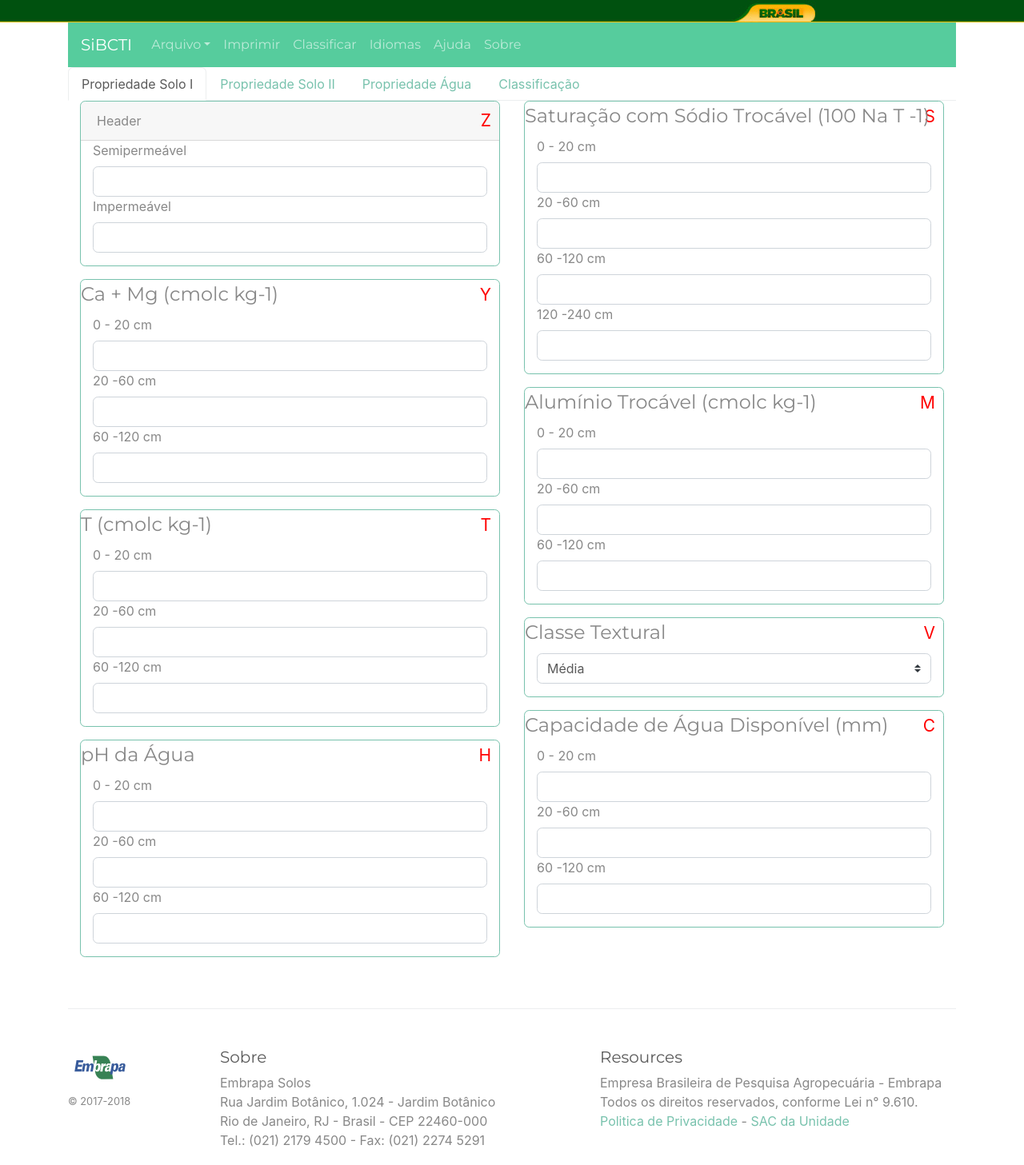
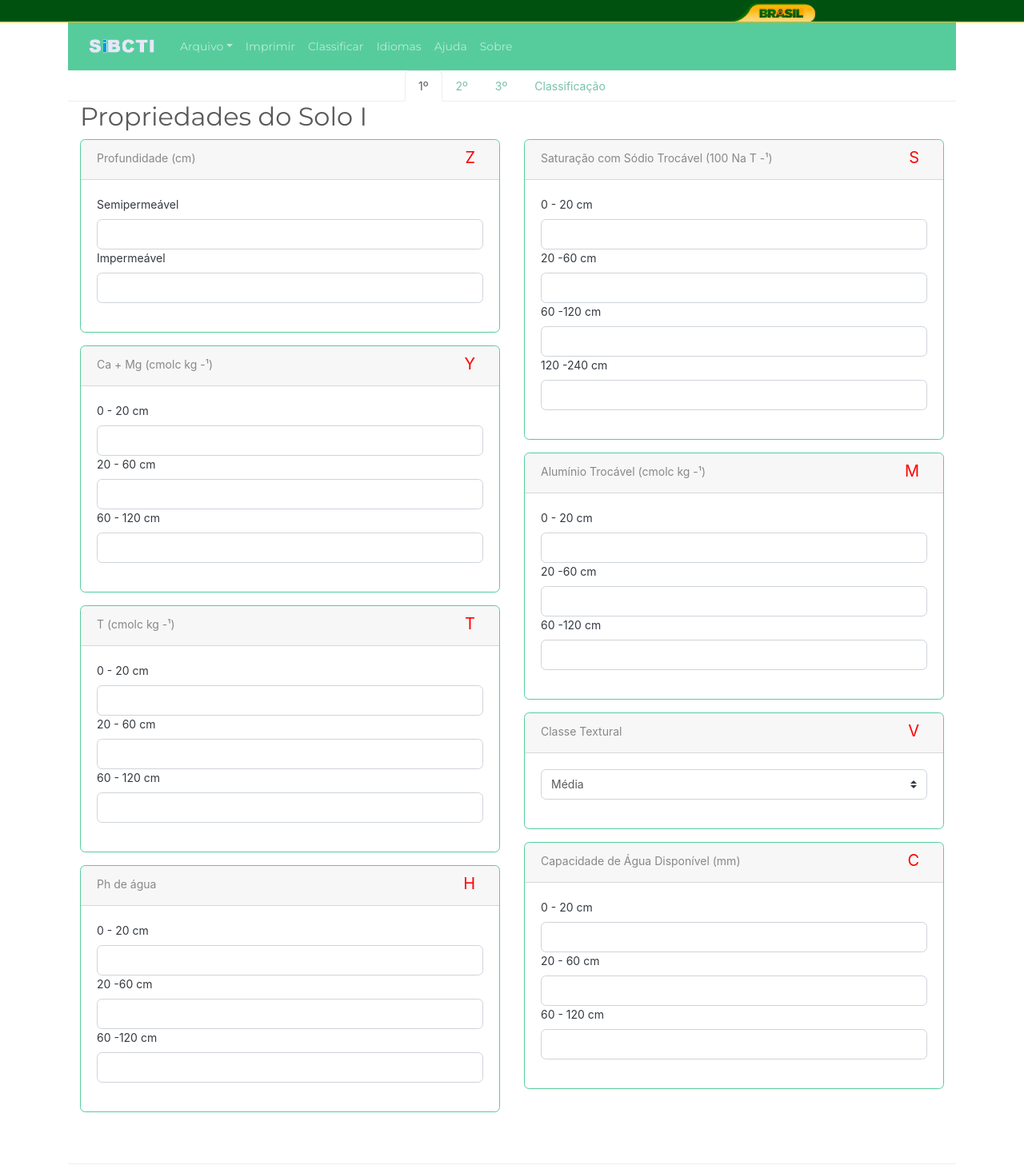
Before and after one commit to lukpod1/front-embrapa, a plain HTML site: page index.html in a window 1280 px wide. Shown: the top 1457 px of the page at 80% size. Drawn offline with nearby package versions, Linux system fonts and the light colour scheme.

Commit message:
mudanças

```diff
--- a/index.css
+++ b/index.css
@@ -1,3 +1,6 @@
+body {
+    font-size: 14px;
+}
 .filete-barra-governo_verde {
     background: url(./img/filete-barra-governo_verde.jpg) repeat;
     width: 100%;
@@ -22,7 +25,7 @@
 .letras {
     float: right;
     margin-right: 10px;
-    margin-top: -41px;
+    margin-top: -5px;
     color: #FF0000;
-    font-size: 21px;
+    font-size: 20px;
 }
--- a/index.html
+++ b/index.html
@@ -28,7 +28,9 @@
 
         <!-- navbar -->
         <nav class="navbar navbar-expand-lg navbar-dark bg-success">
-            <a class="navbar-brand" href="index.html">SiBCTI</a>
+            <a class="navbar-brand" href="index.html">
+                <img src="img/logo.png" alt="" width="100px">
+            </a>
             <button class="navbar-toggler" type="button" data-toggle="collapse" data-target="#navbarColor01"
                 aria-controls="navbarColor01" aria-expanded="false" aria-label="Toggle navigation">
                 <span class="navbar-toggler-icon"></span>
@@ -69,48 +71,75 @@
             </div>
         </nav>
 
-        <ul class="nav nav-tabs ">
+        <ul class="nav nav-tabs justify-content-center ">
             <li class="nav-item">
-                <a class="nav-link active show" data-toggle="tab" href="#propsolo1">Propriedade Solo I</a>
+                <a class="nav-link active show" data-toggle="tab" href="#propsolo1">1º</a>
             </li>
             <li class="nav-item">
-                <a class="nav-link show" data-toggle="tab" href="#profile">Propriedade Solo II</a>
+                <a class="nav-link show" data-toggle="tab" href="#propsolo2">2º</a>
             </li>
             <li class="nav-item">
-                <a class="nav-link show" data-toggle="tab" href="#">Propriedade Água</a>
+                <a class="nav-link show" data-toggle="tab" href="#propagua">3º</a>
             </li>
             <li class="nav-item">
-                <a class="nav-link show" data-toggle="tab" href="#">Classificação</a>
+                <a class="nav-link show" data-toggle="tab" href="#classificacao">Classificação</a>
             </li>
         </ul>
         <div id="myTabContent" class="tab-content">
             <div class="tab-pane fade active show" id="propsolo1">
                 <div class="container-fluid">
+                    <h2>Propriedades do Solo I</h2>
                     <div class="row">
                         <div class="col-6">
-                            <div class="card border-primary mb-3">
-                                <fieldset>
+                            <div class="card border-success mb-3">
                                 <!-- <legend>Profundidade (cm)</legend> -->
-                                    <div class="card-header">Header</div>
-                                    <span class="letras">Z</span>
-                                    <div class="container">
-
+                                <div class="card-header">Profundidade (cm)<span class="letras">Z</span></div>
+                                <div class="card-body text-dark">
                                     <div class="form-group">
                                         <label for="inputSempermeavel">Semipermeável</label>
-                                            <input type="text" class="form-control" id="inputSempermeavel"
-                                                aria-describedby="semHelp">
+                                        <input type="text" class="form-control" id="inputSempermeavel" aria-describedby="semHelp">
                                         <label for="inputSempermeavel">Impermeável</label>
                                         <input type="text" class="form-control" id="inputSempermeavel"
                                                         aria-describedby="semHelp">
                                     </div>
                                 </div>
-                                </fieldset>
                             </div>
-                            <div class="card border-primary mb-3">
-                                <fieldset>
-                                    <legend>Ca + Mg (cmolc kg-1)</legend>
-                                    <span class="letras">Y</span>
-                                    <div class="container">
+                            <div class="card border-success mb-3">
+                                <!-- <legend>Profundidade (cm)</legend> -->
+                                <div class="card-header">Ca + Mg (cmolc kg -¹)<span class="letras">Y</span></div>
+                                <div class="card-body text-dark">
+                                    <div class="form-group">
+                                        <label for="inputSempermeavel">0 - 20 cm</label>
+                                        <input type="text" class="form-control" id="inputSempermeavel"
+                                            aria-describedby="semHelp">
+                                        <label for="inputSempermeavel">20 - 60 cm</label>
+                                        <input type="text" class="form-control" id="inputSempermeavel"
+                                            aria-describedby="semHelp">
+                                        <label for="inputSempermeavel">60 - 120 cm</label>
+                                        <input type="text" class="form-control" id="inputSempermeavel"
+                                            aria-describedby="semHelp">
+                                    </div>
+                                </div>
+                            </div>
+                            <div class="card border-success mb-3">
+                                <div class="card-header">T (cmolc kg -¹)<span class="letras">T</span></div>          <div class="card-body text-dark">
+                                    <div class="form-group">
+                                        <label for="inputSempermeavel">0 - 20 cm</label>
+                                        <input type="text" class="form-control" id="inputSempermeavel"
+                                            aria-describedby="semHelp">
+                                        <label for="inputSempermeavel">20 - 60 cm</label>
+                                        <input type="text" class="form-control" id="inputSempermeavel"
+                                            aria-describedby="semHelp">
+                                        <label for="inputSempermeavel">60 - 120 cm</label>
+                                        <input type="text" class="form-control" id="inputSempermeavel"
+                                                aria-describedby="semHelp">
+                                    </div>
+                                </div>
+                            </div>
+                            <div class="card border-success mb-3">
+
+                                    <div class="card-header">Ph de água<span class="letras">H</span></div>
+                                    <div class="card-body text-dark">
 
                                         <div class="form-group">
                                             <label for="inputSempermeavel">0 - 20 cm</label>
@@ -124,47 +153,7 @@
                                                 aria-describedby="semHelp">
                                         </div>
                                     </div>
-                                </fieldset>
-                            </div>
-                            <div class="card border-primary mb-3">
-                                <fieldset>
-                                    <legend>T (cmolc kg-1)</legend>
-                                    <span class="letras">T</span>
-                                    <div class="container">
 
-                                        <div class="form-group">
-                                            <label for="inputSempermeavel">0 - 20 cm</label>
-                                            <input type="text" class="form-control" id="inputSempermeavel"
-                                                aria-describedby="semHelp">
-                                            <label for="inputSempermeavel">20 -60 cm</label>
-                                            <input type="text" class="form-control" id="inputSempermeavel"
-                                                aria-describedby="semHelp">
-                                            <label for="inputSempermeavel">60 -120 cm</label>
-                                            <input type="text" class="form-control" id="inputSempermeavel"
-                                                aria-describedby="semHelp">
-                                        </div>
-                                    </div>
-                                </fieldset>
-                            </div>
-                            <div class="card border-primary mb-3">
-                                <fieldset>
-                                    <legend>pH da Água</legend>
-                                    <span class="letras">H</span>
-                                    <div class="container">
-
-                                        <div class="form-group">
-                                            <label for="inputSempermeavel">0 - 20 cm</label>
-                                            <input type="text" class="form-control" id="inputSempermeavel"
-                                                aria-describedby="semHelp">
-                                            <label for="inputSempermeavel">20 -60 cm</label>
-                                            <input type="text" class="form-control" id="inputSempermeavel"
-                                                aria-describedby="semHelp">
-                                            <label for="inputSempermeavel">60 -120 cm</label>
-                                            <input type="text" class="form-control" id="inputSempermeavel"
-                                                aria-describedby="semHelp">
-                                        </div>
-                                    </div>
-                                </fieldset>
                             </div>
 
 
@@ -173,11 +162,9 @@
 
 
                         <div class="col-6">
-                            <div class="card border-primary mb-3">
-                                <fieldset>
-                                    <legend>Saturação com Sódio Trocável (100 Na T -1)</legend>
-                                    <span class="letras">S</span>
-                                    <div class="container">
+                            <div class="card border-success mb-3">
+                                    <div class="card-header">Saturação com Sódio Trocável (100 Na T -¹)<span class="letras">S</span></div>
+                                    <div class="card-body text-dark">
 
                                         <div class="form-group">
                                             <label for="inputSempermeavel">0 - 20 cm</label>
@@ -194,14 +181,13 @@
                                                 aria-describedby="semHelp">
                                         </div>
                                     </div>
-                                </fieldset>
+
                             </div>
 
-                            <div class="card border-primary mb-3">
-                                <fieldset>
-                                    <legend>Alumínio Trocável (cmolc kg-1)</legend>
-                                    <span class="letras">M</span>
-                                    <div class="container">
+                            <div class="card border-success mb-3">
+
+                                    <div class="card-header">Alumínio Trocável (cmolc kg -¹)<span class="letras">M</span></div>
+                                    <div class="card-body text-dark">
 
                                         <div class="form-group">
                                             <label for="inputSempermeavel">0 - 20 cm</label>
@@ -215,14 +201,13 @@
                                                 aria-describedby="semHelp">
                                         </div>
                                     </div>
-                                </fieldset>
+
                             </div>
 
-                            <div class="card border-primary mb-3">
-                                <fieldset>
-                                    <legend>Classe Textural</legend>
-                                    <span class="letras">V</span>
-                                    <div class="container">
+                            <div class="card border-success mb-3">
+
+                                    <div class="card-header">Classe Textural<span class="letras">V</span></div>
+                                    <div class="card-body text-dark">
                                         <div class="form-group">
                                             <select class="custom-select">
                                                 <option selected="">Média</option>
@@ -238,52 +223,42 @@
                                             </select>
                                         </div>
                                     </div>
-                                </fieldset>
+
                             </div>
 
-                            <div class="card border-primary mb-3">
-                                <fieldset>
-                                    <legend>Capacidade de Água Disponível (mm)</legend>
-                                    <span class="letras">C</span>
-                                    <div class="container">
+                            <div class="card border-success mb-3">
+
+                                    <div class="card-header">Capacidade de Água Disponível (mm)<span class="letras">C</span></div>
+                                    <div class="card-body text-dark">
 
                                         <div class="form-group">
                                             <label for="inputSempermeavel">0 - 20 cm</label>
                                             <input type="text" class="form-control" id="inputSempermeavel"
                                                 aria-describedby="semHelp">
-                                            <label for="inputSempermeavel">20 -60 cm</label>
+                                            <label for="inputSempermeavel">20 - 60 cm</label>
                                             <input type="text" class="form-control" id="inputSempermeavel"
                                                 aria-describedby="semHelp">
-                                            <label for="inputSempermeavel">60 -120 cm</label>
+                                            <label for="inputSempermeavel">60 - 120 cm</label>
                                             <input type="text" class="form-control" id="inputSempermeavel"
                                                 aria-describedby="semHelp">
                                         </div>
                                     </div>
-                                </fieldset>
+
                             </div>
 
                         </div>
                     </div>
                 </div>
             </div>
-            <div class="tab-pane fade" id="profile">
-                <p>Food truck fixie locavore, accusamus mcsweeney's marfa nulla single-origin coffee squid. Exercitation
-                    +1 labore velit, blog sartorial PBR leggings next level wes anderson artisan four loko farm-to-table
-                    craft beer twee. Qui photo booth letterpress, commodo enim craft beer mlkshk aliquip jean shorts
-                    ullamco ad vinyl cillum PBR. Homo nostrud organic, assumenda labore aesthetic magna delectus mollit.
+            <div class="tab-pane fade" id="propsolo2">
+                <p>Propriedade Solo II
                 </p>
             </div>
-            <div class="tab-pane fade" id="dropdown1">
-                <p>Etsy mixtape wayfarers, ethical wes anderson tofu before they sold out mcsweeney's organic lomo retro
-                    fanny pack lo-fi farm-to-table readymade. Messenger bag gentrify pitchfork tattooed craft beer,
-                    iphone skateboard locavore carles etsy salvia banksy hoodie helvetica. DIY synth PBR banksy irony.
-                    Leggings gentrify squid 8-bit cred pitchfork.</p>
+            <div class="tab-pane fade" id="propagua">
+                <p>Propriedade Água</p>
             </div>
-            <div class="tab-pane fade" id="dropdown2">
-                <p>Trust fund seitan letterpress, keytar raw denim keffiyeh etsy art party before they sold out master
-                    cleanse gluten-free squid scenester freegan cosby sweater. Fanny pack portland seitan DIY, art party
-                    locavore wolf cliche high life echo park Austin. Cred vinyl keffiyeh DIY salvia PBR, banh mi before
-                    they sold out farm-to-table VHS viral locavore cosby sweater.</p>
+            <div class="tab-pane fade" id="classificacao">
+                <p>Classificação</p>
             </div>
         </div>
 
```
Also changed, not shown: img/logo.png (added). Lines whose indentation alone changed are shown as unchanged.
